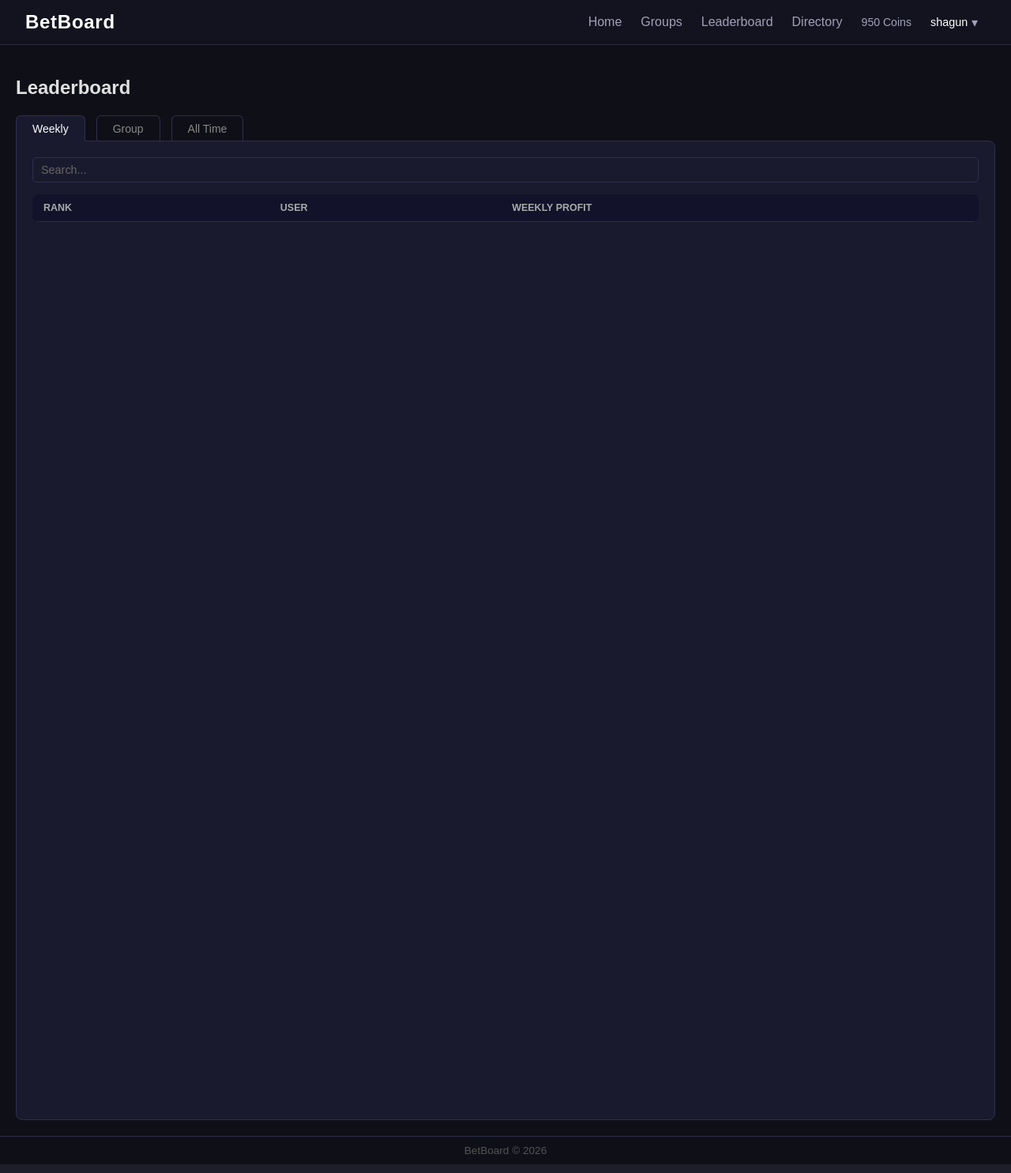
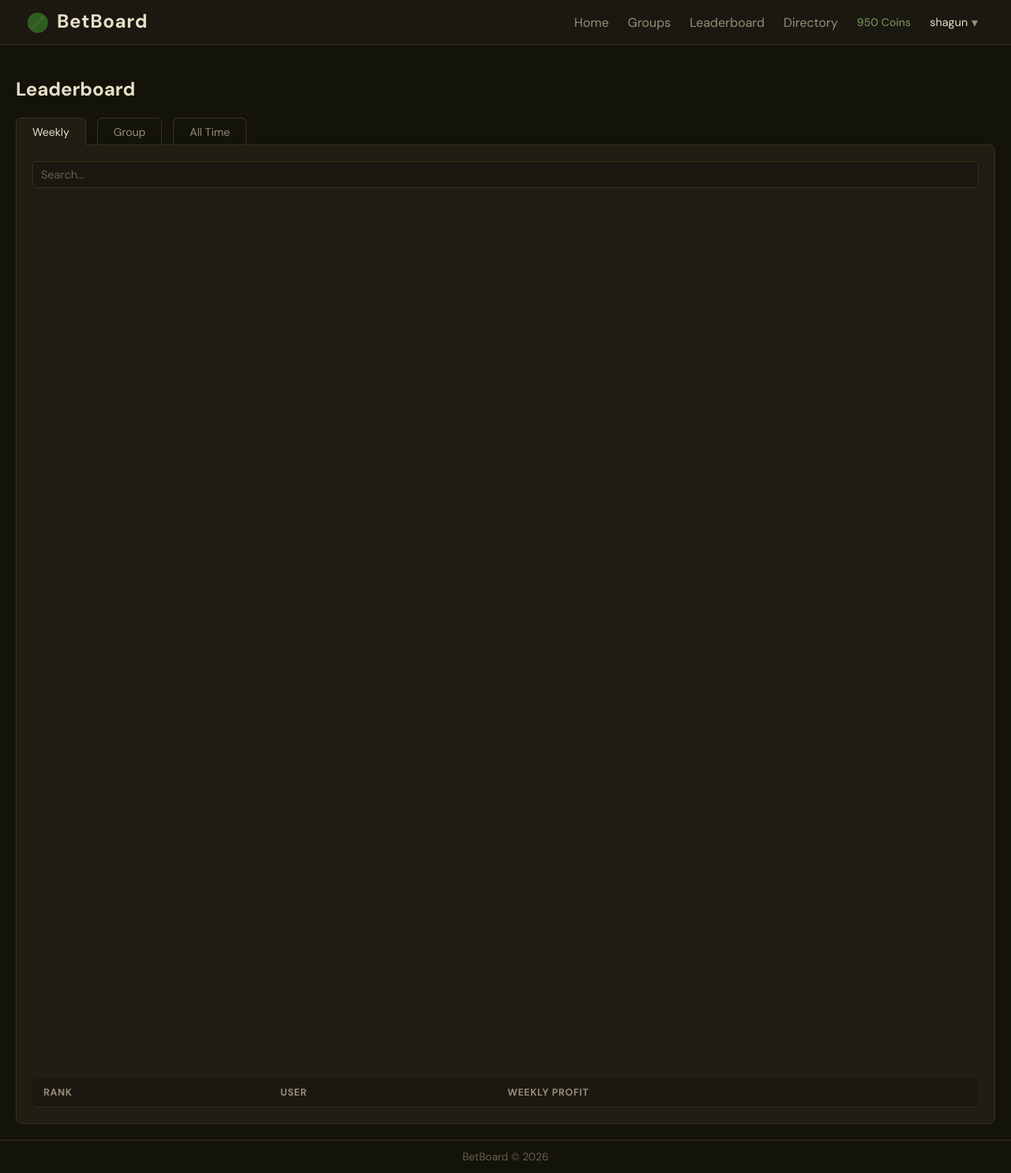
Before and after one commit to janav3036/Betting-System, a Flask app: page /leaderboard in a window 1280 px wide. Shown: the whole page at 79% size. Run offline with Flask 3, Linux system fonts and the light colour scheme; a user stored in the database is signed in; lists and menus that the app fills with data are empty; some libraries are stand-ins or nearby versions.

Commit message:
finished v1

```diff
--- a/static/css/style.css
+++ b/static/css/style.css
@@ -1,10 +1,12 @@
+@import url('https://fonts.googleapis.com/css2?family=DM+Sans:wght@400;500;700&display=swap');
+
 /* =====================
    BASE
 ===================== */
 body {
-    font-family: Arial;
-    background: #0f0f17;
-    color: #e0e0e0;
+    font-family: 'DM Sans', Arial, sans-serif;
+    background: #14130a;
+    color: #e8dfc8;
     margin: 0;
     display: flex;
     flex-direction: column;
@@ -12,11 +14,11 @@
 }
 
 a {
-    color: #7eb8f7;
+    color: #758956;
 }
 
 a:hover {
-    color: #ffffff;
+    color: #e8dfc8;
 }
 
 /* =====================
@@ -28,8 +30,8 @@
     justify-content: space-between;
     padding: 0 2rem;
     height: 56px;
-  background: #13131f;
-  border-bottom: 1px solid #2a2a3d;
+    background: #1a1810;
+    border-bottom: 1px solid #3d2e1e;
     position: sticky;
     top: 0;
     z-index: 100;
@@ -38,20 +40,20 @@
 .nav-brand {
     font-size: 1.5rem;
     font-weight: 700;
-  color: #ffffff;
+    color: #e8dfc8;
     text-decoration: none;
     letter-spacing: 0.03em;
 }
 
 .nav-link {
-  color: #a0a0b8;
+    color: #9a8c78;
     text-decoration: none;
-  font-size:1.0rem;
+    font-size: 1.0rem;
     transition: color 0.2s;
 }
 
 .nav-link:hover {
-  color: #ffffff;
+    color: #e8dfc8;
 }
 
 .nav-right {
@@ -63,7 +65,8 @@
 
 .nav-coins {
     font-size: 0.88rem;
-  color: #a0a0b8;
+    color: #758956;
+    font-weight: 500;
 }
 
 .nav-profile-wrapper {
@@ -73,22 +76,23 @@
 .nav-profile-btn {
     background: none;
     border: none;
-  color: #ffffff;
+    color: #e8dfc8;
     font-size: 0.9rem;
     cursor: pointer;
     display: flex;
     align-items: center;
     gap: 0.3rem;
     padding: 0;
+    font-family: 'DM Sans', Arial, sans-serif;
 }
 
 .nav-profile-btn:hover {
-  color: #a78bfa;
+    color: #758956;
 }
 
 .nav-caret {
     font-size: 1rem;
-  color: #a0a0b8;
+    color: #9a8c78;
 }
 
 .nav-dropdown {
@@ -143,55 +148,60 @@
     margin-top: 12px;
 }
 
-
 .event-card {
-    background: #1a1a2e;
-    border: 1px solid #2e2e4e;
+    background: #201d12;
+    border: 1px solid #3d2e1e;
     border-radius: 8px;
     padding: 20px 16px;
     cursor: pointer;
-    aspect-ratio: 1/1;
-    display: fleax;
+    aspect-ratio: 1 / 1;
+    display: flex;
     flex-direction: column;
     justify-content: space-between;
     transition: border-color 0.2s, transform 0.15s;
 }
 
-.event-card:hover{
-    border-color: #5c5c9e;
-    transform: translateY((-2px));
+.event-card:hover {
+    border-color: #758956;
+    transform: translateY(-2px);
 }
 
 .event-card h3 {
     margin: 0;
-    color: #ffffff;
+    color: #e8dfc8;
     font-size: 1rem;
 }
 
-.event-card .card-meta {
+.event-card p {
+    color: #9a8c78;
+    margin: 4px 0;
+}
+
+.card-meta {
     font-size: 0.78rem;
-    color: #888;
+    color: #758956;
 }
 
 /* =====================
    MODAL
 ===================== */
-.modal-backdrop{
+.modal-backdrop {
     display: none;
     position: fixed;
     inset: 0;
-    background: rgba(0,0,0,0.6);
+    background: rgba(0, 0, 0, 0.7);
     z-index: 200;
     align-items: center;
     justify-content: center;
 }
+
 .modal-backdrop.open {
     display: flex;
 }
 
 .modal {
-    background: #1a1a2e;
-    border:1px solid #2e2e4e;
+    background: #272215;
+    border: 1px solid #3d2e1e;
     border-radius: 10px;
     padding: 28px;
     width: 440px;
@@ -268,28 +279,36 @@
     cursor: pointer;
     border: none;
     border-radius: 5px;
-    background: #2e2e4e;
-    color: #e0e0e0;
+    background: #2e2818;
+    color: #e8dfc8;
     font-size: 0.9rem;
+    font-family: 'DM Sans', Arial, sans-serif;
+    transition: background 0.2s;
 }
 
 button:hover {
-    background: #3e3e6e;
+    background: #3d3520;
 }
 
 input[type="number"],
 input[type="text"],
 input[type="password"] {
-    background: #1a1a2e;
-    border: 1px solid #2e2e4e;
-    color: #e0e0e0;
+    background: #1a1810;
+    border: 1px solid #3d2e1e;
+    color: #e8dfc8;
     padding: 7px 10px;
     border-radius: 5px;
     font-size: 0.9rem;
+    font-family: 'DM Sans', Arial, sans-serif;
 }
 
 input::placeholder {
-    color: #666;
+    color: #6a5e4e;
+}
+
+input:focus, textarea:focus, select:focus {
+    outline: none;
+    border-color: #758956;
 }
 
 /* =====================
@@ -299,59 +318,60 @@
     display: flex;
     height: 25px;
     width: 100%;
-    background: #2e2e4e;
+    background: #3d2e1e;
     border-radius: 5px;
     overflow: hidden;
     margin-top: 10px;
 }
 
 .yes-bar {
-    background: #2ecc71;
-    color: white;
+    background: #2f5d20;
+    color: #e8dfc8;
     text-align: center;
     font-size: 12px;
     line-height: 25px;
 }
 
 .no-bar {
-    background: #e74c3c;
-    color: white;
+    background: #8b3020;
+    color: #e8dfc8;
     text-align: center;
     font-size: 12px;
     line-height: 25px;
 }
 
 /* =====================
-   LEADERBOARD
+   TABLES
 ===================== */
 table {
     width: 100%;
     border-collapse: collapse;
-    background: #1a1a2e;
+    background: #201d12;
     border-radius: 8px;
     overflow: hidden;
 }
 
 th, td {
     padding: 10px 14px;
-    border-bottom: 1px solid #2e2e4e;
+    border-bottom: 1px solid #3d2e1e;
     text-align: left;
 }
 
 th {
-    background: #12122a;
-    color: #aaa;
+    background: #1a1810;
+    color: #9a8c78;
     font-size: 0.78rem;
     text-transform: uppercase;
+    letter-spacing: 0.05em;
 }
 
 tr:last-child td {
     border-bottom: none;
 }
 
-.gold   { background: #3a2e00; color: #d3af37; font-weight: bold; }
-.silver { background: #2a2a2a; color: #c4c4c4; font-weight: bold; }
-.bronze { background: #2e1a00; color: #ce8946; font-weight: bold; }
+.gold   { background: #2a2010; color: #c4933f; font-weight: bold; }
+.silver { background: #1e1e16; color: #9a8c78; font-weight: bold; }
+.bronze { background: #221a10; color: #8b6040; font-weight: bold; }
 
 /* =====================
    PROFILE - STAT CARDS
@@ -490,11 +523,11 @@
 
 .tab-btn {
     padding: 8px 20px;
-    background: #0f0f17;
-    border: 1px solid #2e2e4e;
+    background: #14130a;
+    border: 1px solid #3d2e1e;
     border-bottom: none;
     border-radius: 6px 6px 0 0;
-    color: #888;
+    color: #9a8c78;
     cursor: pointer;
     font-size: 14px;
     position: relative;
@@ -502,10 +535,10 @@
 }
 
 .active-tab {
-    background: #1a1a2e;
-    color: white;
+    background: #201d12;
+    color: #e8dfc8;
     z-index: 1;
-    border-color: #2e2e4e;
+    border-color: #3d2e1e;
 }
 
 .tab-card {
@@ -519,15 +552,39 @@
     width: 100%;
     padding: 8px 12px;
     margin-bottom: 15px;
-    background: #0f0f17;
-    border: 1px solid #2e2e4e;
+    background: #14130a;
+    border: 1px solid #3d2e1e;
     border-radius: 6px;
-    color: white;
+    color: #e8dfc8;
     font-size: 14px;
     box-sizing: border-box;
 }
 
+/* =====================
+   SELECT
+===================== */
 select option {
-    background: #1a1a2e;
-    color: #e0e0e0;
+    background: #201d12;
+    color: #e8dfc8;
 }
+
+/* =====================
+   FOOTER
+===================== */
+.site-footer {
+    text-align: center;
+    padding: 12px;
+    border-top: 1px solid #3d2e1e;
+    color: #6a5e4e;
+    font-size: 0.85rem
+}
+
+
+/* =====================
+   DANGER ZONE
+===================== */
+.danger-zone {
+    margin-top: 20px;
+    border-top: 1px solid #3d2e1e;
+    padding-top: 16px;
+}
--- a/students.csv
+++ b/students.csv
@@ -10,7 +10,7 @@
 Nishra,A009
 Pravara,A010
 Riva,A011
-Seera,A012
+Seerat,A012
 Sneha,A013
 Ritisha,A014
 Swarna,A015
--- a/templates/admin_profile.html
+++ b/templates/admin_profile.html
@@ -8,10 +8,10 @@
         <a href="{{ url_for('admin.create_event') }}" class="nav-link">Create Event →</a><br><br>
         <a href="{{ url_for('admin.admin_groups') }}" class="nav-link">Manage Groups →</a>
     </div>
-    <div style="margin-top: 32px; border-top: 1px solid #2e2e4e; padding-top: 16px;">
+    <div class="danger-zone">
         <form action="/delete_account" method="POST" onsubmit="return confirm('Permanently delete your account? This cannot be undone.');">
             <input type="hidden" name="csrf_token" value="{{ csrf_token() }}">
-            <button type="submit" style="background:#c0392b; color:white; padding:8px 16px; border-radius:5px;">Delete Account</button>
+            <button type="submit" style="background:#8b3020; color:#e8dfc8; padding:8px 16px; border-radius:5px;">Delete Account</button>
         </form>
     </div>
 
--- a/templates/base.html
+++ b/templates/base.html
@@ -2,13 +2,19 @@
 <html>
 
 <head>
-    <title>Class Prediction Market</title>
-    <link rel="stylesheet" href="{{url_for('static', filename='css/style.css')}}"> </head>
+    <title>BetBoard</title>
+    <link rel="icon" type="image" href="{{ url_for('static', filename='transparent-image.png') }}">
+
+    <link rel="stylesheet" href="{{url_for('static', filename='css/style.css')}}">
+</head>
 
 <body>
 
     <nav class="navbar">
-        <a href="{{ url_for('betting.dashboard') }}" class="nav-brand">BetBoard</a>
+        <a href="{{ url_for('betting.dashboard') }}" class="nav-brand">
+            <img src="{{ url_for('static', filename='transparent-image.png') }}" alt="BetBoard" style="height:32px; vertical-align:middle; margin-right:8px;">BetBoard
+        </a>
+
         {%if session.get('user_id')%}
         <div class="nav-right">
             <a href="{{ url_for('betting.dashboard') }}" class="nav-link">Home</a>
@@ -42,7 +48,7 @@
         {% block content %}{% endblock %}
     </div>
     <script src="{{ url_for('static', filename='js/main.js') }}"></script>
-    <footer style="text-align:center; padding: 10px;  border-top: 1px solid #2e2e4e; color: #555; font-size: 0.85rem; ">
+    <footer class="site-footer">
         BetBoard &copy; 2026
     </footer>
 
--- a/templates/create_event.html
+++ b/templates/create_event.html
@@ -19,9 +19,9 @@
 
         <label>Event Type</label>
         <select name="event_type" style="
-            background: #1a1a2e;
-            border: 1px solid #2e2e4e;
-            color: #e0e0e0;
+            background: #1a1810;
+            border: 1px solid #3d2e1e;
+            color: #e8dfc8;
             padding: 7px 10px;
             border-radius: 5px;
             font-size: 0.9rem;
--- a/templates/register.html
+++ b/templates/register.html
@@ -8,7 +8,7 @@
         <h2 style="margin:0 0 20px 0;">Register</h2>
 
         {% if error %}
-        <div style="color:red; margin-bottom:12px;">{{ error }}</div>
+        <div class="error-msg">{{ error }}</div>
         {% endif %}
 
         <label><strong>Username</strong></label>
@@ -27,7 +27,7 @@
         <button type="submit">Register</button>
     </form>
 
-    <p style="margin-top:12px; font-size:0.9rem; color:#aaa;">
+    <p style="margin-top:12px; font-size:0.9rem; color:#9a8c78;">
         Already have an account? <a href="{{ url_for('auth.login') }}">Login</a>
     </p>
 </div>
@@ -48,7 +48,7 @@
     matches.slice(0, 6).forEach(s => {
         const li = document.createElement('li');
         li.textContent = s.name + ' — ' + s.roll_number;
-        li.style.cssText = 'cursor:pointer; padding:6px 8px; border-bottom:1px solid #333;';
+        li.style.cssText = 'cursor:pointer; padding:6px 8px; border-bottom:1px solid #3d2e1e;';
         li.addEventListener('click', function () {
             rollInput.value = s.roll_number;
             searchInput.value = s.name;
--- a/templates/user_profile.html
+++ b/templates/user_profile.html
@@ -1,9 +1,9 @@
 {% extends 'base.html' %}
 {% block content %}
 <h2>{{ viewed_user.username }}</h2>
-<p style="color:#aaa;">{{ viewed_user.coins }} coins</p>
+<p style="color:#9a8c78;">{{ viewed_user.coins }} coins</p>
 
-<div class="stats-row" style="margin: 1.5rem 0;">
+<div class="stats-row" >
     <div class="stat-card">
         <div class="stat-label">All-Time Rank</div>
         <div class="stat-value">#{{ rank }}</div>
```
Also changed, not shown: other parts of static/css/style.css (+68 -53 lines), templates/admin_groups.html (+6 -5 lines), templates/dashboard.html (+34 -22 lines), templates/group_detail.html (+15 -15 lines), templates/groups.html (+13 -13 lines), templates/login.html (+15 -18 lines), templates/profile.html (+5 -5 lines), static/transparent-image.png (added). Lines whose indentation alone changed are shown as unchanged.
